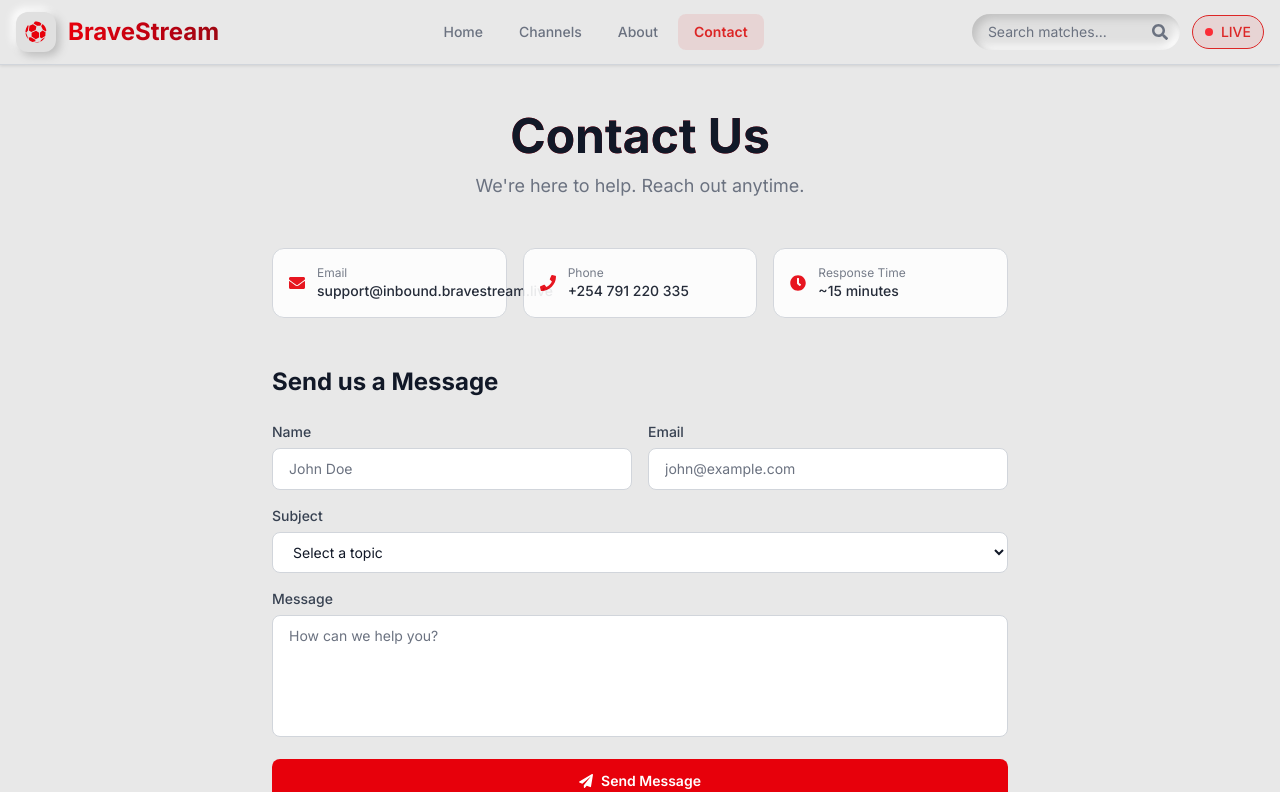
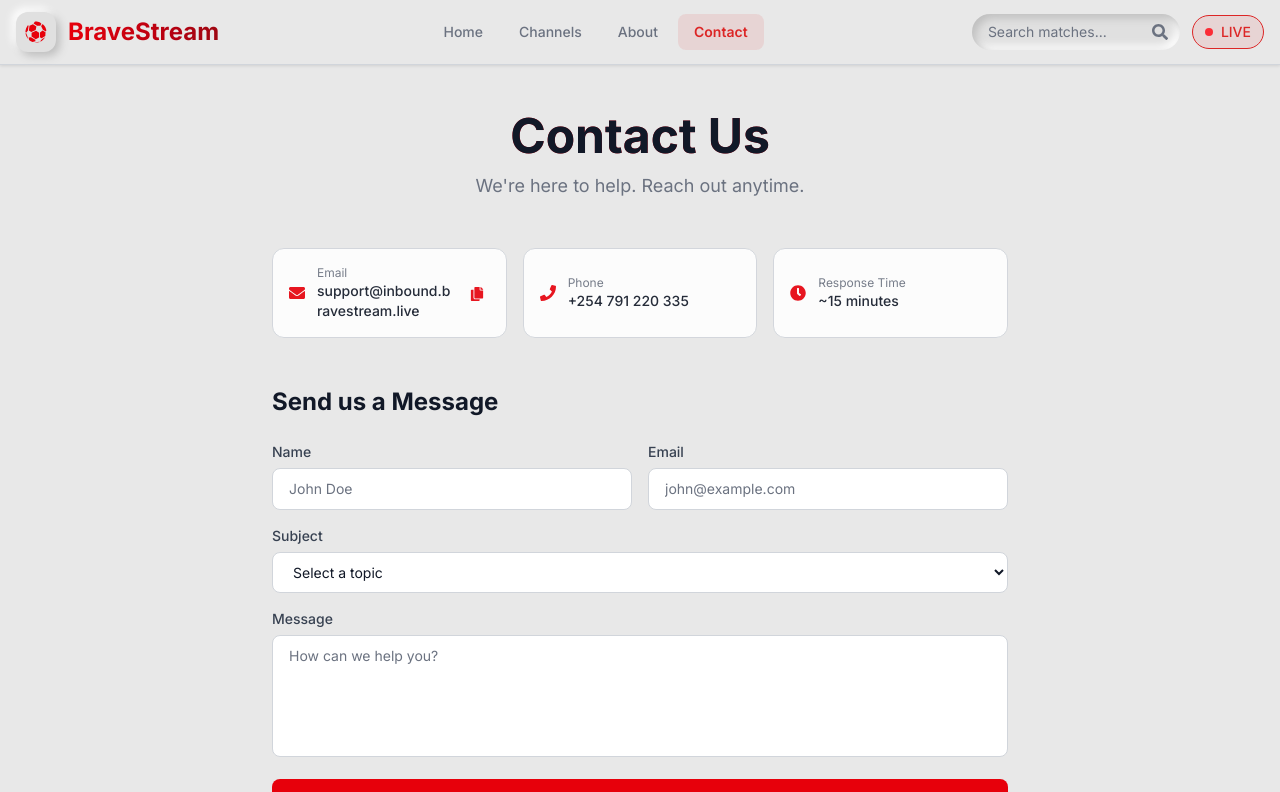
Before and after one commit to Hackerlord1/LiveStream, a Next.js app: page /contact in a window 1280 px wide. Shown: the top 792 px of the page. Built offline with nearby package versions, Linux system fonts and the light colour scheme.

Commit message:
changes on the sending of emails

```diff
--- a/src/app/contact/page.tsx
+++ b/src/app/contact/page.tsx
@@ -1,8 +1,7 @@
-// src/app/contact/page.tsx
 'use client';
 
 import { useState } from 'react';
-import Header from "@/components/Header";
+import Header from '@/components/Header';
 import {
   FaEnvelope,
   FaPhone,
@@ -10,62 +9,124 @@ import {
   FaPaperPlane,
   FaChevronDown,
   FaChevronUp,
-} from "react-icons/fa";
+  FaCopy,
+  FaCheck,
+} from 'react-icons/fa';
 
 const FAQS = [
-    { q: "How do I report a broken stream?", a: "Use the 'Report Stream' button on the player page or contact support immediately." },
-    { q: "Is BraveStream available in my country?", a: "We're available worldwide. Some content may have regional restrictions based on broadcasting rights." },
-    { q: "How can I become a content partner?", a: "Email partnership@inbound.bravestream.live with details about your content." },
-    { q: "Do you offer mobile apps?", a: "Yes! Our platform is fully responsive and works on all devices." },
+  {
+    q: 'How do I report a broken stream?',
+    a: "Use the 'Report Stream' button on the player page or contact support immediately.",
+  },
+  {
+    q: 'Is BraveStream available in my country?',
+    a: "We're available worldwide. Some content may have regional restrictions based on broadcasting rights.",
+  },
+  {
+    q: 'How can I become a content partner?',
+    a: 'Email partnership@inbound.bravestream.live with details about your content.',
+  },
+  {
+    q: 'Do you offer mobile apps?',
+    a: 'Yes! Our platform is fully responsive and works on all devices.',
+  },
 ] as const;
 
 const SUBJECTS = [
-    { value: "", label: "Select a topic" },
-    { value: "technical", label: "Technical Support" },
-    { value: "account", label: "Account Issues" },
-    { value: "streaming", label: "Streaming Problems" },
-    { value: "partnership", label: "Partnership Inquiry" },
-    { value: "feedback", label: "Feedback & Suggestions" },
-    { value: "other", label: "Other" },
+  { value: '', label: 'Select a topic' },
+  { value: 'technical', label: 'Technical Support' },
+  { value: 'account', label: 'Account Issues' },
+  { value: 'streaming', label: 'Streaming Problems' },
+  { value: 'partnership', label: 'Partnership Inquiry' },
+  { value: 'feedback', label: 'Feedback & Suggestions' },
+  { value: 'other', label: 'Other' },
 ] as const;
 
 function FaqItem({ q, a }: { q: string; a: string }) {
   const [open, setOpen] = useState(false);
+
   return (
-        <div style={{ borderBottom: '1px solid var(--border-secondary)' }} className="last:border-0">
+    <div
+      style={{ borderBottom: '1px solid var(--border-secondary)' }}
+      className="last:border-0"
+    >
       <button
+        type="button"
         onClick={() => setOpen(!open)}
         className="w-full flex items-center justify-between py-4 text-left"
       >
-                <span className="font-medium text-sm pr-4" style={{ color: 'var(--text-primary)' }}>{q}</span>
-                {open
-                    ? <FaChevronUp className="w-3 h-3 shrink-0" style={{ color: 'var(--text-muted)' }} />
-                    : <FaChevronDown className="w-3 h-3 shrink-0" style={{ color: 'var(--text-muted)' }} />
-                }
+        <span
+          className="font-medium text-sm pr-4"
+          style={{ color: 'var(--text-primary)' }}
+        >
+          {q}
+        </span>
+
+        {open ? (
+          <FaChevronUp
+            className="w-3 h-3 shrink-0"
+            style={{ color: 'var(--text-muted)' }}
+          />
+        ) : (
+          <FaChevronDown
+            className="w-3 h-3 shrink-0"
+            style={{ color: 'var(--text-muted)' }}
+          />
+        )}
       </button>
+
       {open && (
-                <p className="pb-4 text-sm leading-relaxed" style={{ color: 'var(--text-muted)' }}>{a}</p>
+        <p
+          className="pb-4 text-sm leading-relaxed"
+          style={{ color: 'var(--text-muted)' }}
+        >
+          {a}
+        </p>
       )}
     </div>
   );
 }
 
 export default function ContactPage() {
-    const [formData, setFormData] = useState({ name: '', email: '', subject: '', message: '' });
+  const [formData, setFormData] = useState({
+    name: '',
+    email: '',
+    subject: '',
+    message: '',
+  });
+
   const [status, setStatus] = useState<'idle' | 'sending' | 'success' | 'error'>('idle');
+  const [copiedEmail, setCopiedEmail] = useState(false);
+
+  const supportEmail = 'support@inbound.bravestream.live';
 
   const handleSubmit = async (e: React.FormEvent) => {
     e.preventDefault();
     setStatus('sending');
+
     try {
+      const selectedSubject =
+        SUBJECTS.find((s) => s.value === formData.subject)?.label || formData.subject;
+
       const res = await fetch('/api/contact', {
         method: 'POST',
         headers: { 'Content-Type': 'application/json' },
-                body: JSON.stringify(formData),
+        body: JSON.stringify({
+          ...formData,
+          subject: selectedSubject,
+        }),
       });
+
       if (!res.ok) throw new Error('Failed to send');
+
       setStatus('success');
-            setFormData({ name: '', email: '', subject: '', message: '' });
+      setFormData({
+        name: '',
+        email: '',
+        subject: '',
+        message: '',
+      });
+
       setTimeout(() => setStatus('idle'), 5000);
     } catch {
       setStatus('error');
@@ -73,8 +134,20 @@ export default function ContactPage() {
     }
   };
 
-    const handleChange = (e: React.ChangeEvent<HTMLInputElement | HTMLTextAreaElement | HTMLSelectElement>) => {
+  const handleChange = (
+    e: React.ChangeEvent<HTMLInputElement | HTMLTextAreaElement | HTMLSelectElement>
+  ) => {
     setFormData({ ...formData, [e.target.name]: e.target.value });
+  };
+
+  const handleCopyEmail = async () => {
+    try {
+      await navigator.clipboard.writeText(supportEmail);
+      setCopiedEmail(true);
+      setTimeout(() => setCopiedEmail(false), 2000);
+    } catch (error) {
+      console.error('Failed to copy email:', error);
+    }
   };
 
   const inputStyle: React.CSSProperties = {
@@ -83,12 +156,38 @@ export default function ContactPage() {
     color: 'var(--input-text)',
   };
 
+  const contactItems = [
+    {
+      icon: <FaEnvelope className="text-red-600 shrink-0" />,
+      label: 'Email',
+      value: supportEmail,
+      copyable: true,
+    },
+    {
+      icon: <FaPhone className="text-red-600 shrink-0" />,
+      label: 'Phone',
+      value: '+254 791 220 335',
+      copyable: false,
+    },
+    {
+      icon: <FaClock className="text-red-600 shrink-0" />,
+      label: 'Response Time',
+      value: '~15 minutes',
+      copyable: false,
+    },
+  ] as const;
+
   return (
-        <div className="min-h-screen" style={{ backgroundColor: 'var(--neu-bg-page)', color: 'var(--text-secondary)' }}>
+    <div
+      className="min-h-screen"
+      style={{
+        backgroundColor: 'var(--neu-bg-page)',
+        color: 'var(--text-secondary)',
+      }}
+    >
       <Header />
 
       <main className="max-w-3xl mx-auto px-4 py-12">
-
         {/* Hero */}
         <section className="text-center mb-12">
           <h1 className="text-4xl md:text-5xl font-bold mb-3 bg-gradient-to-r from-red-600 to-red-800 bg-clip-text text-transparent">
@@ -101,11 +200,7 @@ export default function ContactPage() {
 
         {/* Quick Contact Info */}
         <section className="grid grid-cols-1 sm:grid-cols-3 gap-4 mb-12">
-                    {[
-                        { icon: <FaEnvelope className="text-red-600 shrink-0" />, label: 'Email', value: 'support@inbound.bravestream.live' },
-                        { icon: <FaPhone className="text-red-600 shrink-0" />, label: 'Phone', value: '+254 791 220 335' },
-                        { icon: <FaClock className="text-red-600 shrink-0" />, label: 'Response Time', value: '~15 minutes' },
-                    ].map((item) => (
+          {contactItems.map((item) => (
             <div
               key={item.label}
               className="flex items-center gap-3 p-4 rounded-xl"
@@ -116,9 +211,46 @@ export default function ContactPage() {
               }}
             >
               {item.icon}
-                            <div>
-                                <p className="text-xs" style={{ color: 'var(--text-muted)' }}>{item.label}</p>
-                                <p className="text-sm font-medium" style={{ color: 'var(--text-primary)' }}>{item.value}</p>
+
+              <div className="min-w-0 flex-1">
+                <p className="text-xs" style={{ color: 'var(--text-muted)' }}>
+                  {item.label}
+                </p>
+
+                {item.copyable ? (
+                  <div className="flex items-start gap-2 min-w-0">
+                    <a
+                      href={`mailto:${item.value}`}
+                      className="text-sm font-medium break-all min-w-0 hover:underline"
+                      style={{ color: 'var(--text-primary)' }}
+                      title={item.value}
+                    >
+                      {item.value}
+                    </a>
+
+                    <button
+                      type="button"
+                      onClick={handleCopyEmail}
+                      className="shrink-0 p-1.5 rounded-md hover:bg-red-50 transition-colors"
+                      title={copiedEmail ? 'Copied!' : 'Copy email'}
+                      aria-label={copiedEmail ? 'Email copied' : 'Copy email'}
+                    >
+                      {copiedEmail ? (
+                        <FaCheck className="w-3.5 h-3.5 text-green-600" />
+                      ) : (
+                        <FaCopy className="w-3.5 h-3.5 text-red-600" />
+                      )}
+                    </button>
+                  </div>
+                ) : (
+                  <p
+                    className="text-sm font-medium break-words"
+                    style={{ color: 'var(--text-primary)' }}
+                    title={item.value}
+                  >
+                    {item.value}
+                  </p>
+                )}
               </div>
             </div>
           ))}
@@ -126,18 +258,35 @@ export default function ContactPage() {
 
         {/* Contact Form */}
         <section className="mb-12">
-                    <h2 className="text-2xl font-bold mb-6" style={{ color: 'var(--text-primary)' }}>
+          <h2
+            className="text-2xl font-bold mb-6"
+            style={{ color: 'var(--text-primary)' }}
+          >
             Send us a Message
           </h2>
 
           {status === 'success' && (
-                        <div className="mb-6 p-4 rounded-lg text-sm" style={{ backgroundColor: 'var(--success-bg)', border: '1px solid var(--success-text)', color: 'var(--success-text)' }}>
+            <div
+              className="mb-6 p-4 rounded-lg text-sm"
+              style={{
+                backgroundColor: 'var(--success-bg)',
+                border: '1px solid var(--success-text)',
+                color: 'var(--success-text)',
+              }}
+            >
               Thank you! We&apos;ll get back to you soon.
             </div>
           )}
 
           {status === 'error' && (
-                        <div className="mb-6 p-4 rounded-lg text-sm" style={{ backgroundColor: 'var(--error-bg)', border: '1px solid var(--error-text)', color: 'var(--error-text)' }}>
+            <div
+              className="mb-6 p-4 rounded-lg text-sm"
+              style={{
+                backgroundColor: 'var(--error-bg)',
+                border: '1px solid var(--error-text)',
+                color: 'var(--error-text)',
+              }}
+            >
               Something went wrong. Please try again.
             </div>
           )}
@@ -145,41 +294,90 @@ export default function ContactPage() {
           <form onSubmit={handleSubmit} className="space-y-4">
             <div className="grid sm:grid-cols-2 gap-4">
               <div>
-                                <label className="block text-sm font-medium mb-1.5" style={{ color: 'var(--text-secondary)' }}>Name</label>
-                                <input type="text" name="name" value={formData.name} onChange={handleChange} required
+                <label
+                  className="block text-sm font-medium mb-1.5"
+                  style={{ color: 'var(--text-secondary)' }}
+                >
+                  Name
+                </label>
+                <input
+                  type="text"
+                  name="name"
+                  value={formData.name}
+                  onChange={handleChange}
+                  required
                   className="w-full px-4 py-2.5 rounded-lg text-sm focus:outline-none focus:ring-2 focus:ring-red-500/30 transition-colors"
-                                    style={inputStyle} placeholder="John Doe"
+                  style={inputStyle}
+                  placeholder="John Doe"
                 />
               </div>
+
               <div>
-                                <label className="block text-sm font-medium mb-1.5" style={{ color: 'var(--text-secondary)' }}>Email</label>
-                                <input type="email" name="email" value={formData.email} onChange={handleChange} required
+                <label
+                  className="block text-sm font-medium mb-1.5"
+                  style={{ color: 'var(--text-secondary)' }}
+                >
+                  Email
+                </label>
+                <input
+                  type="email"
+                  name="email"
+                  value={formData.email}
+                  onChange={handleChange}
+                  required
                   className="w-full px-4 py-2.5 rounded-lg text-sm focus:outline-none focus:ring-2 focus:ring-red-500/30 transition-colors"
-                                    style={inputStyle} placeholder="john@example.com"
+                  style={inputStyle}
+                  placeholder="john@example.com"
                 />
               </div>
             </div>
 
             <div>
-                            <label className="block text-sm font-medium mb-1.5" style={{ color: 'var(--text-secondary)' }}>Subject</label>
-                            <select name="subject" value={formData.subject} onChange={handleChange} required
+              <label
+                className="block text-sm font-medium mb-1.5"
+                style={{ color: 'var(--text-secondary)' }}
+              >
+                Subject
+              </label>
+              <select
+                name="subject"
+                value={formData.subject}
+                onChange={handleChange}
+                required
                 className="w-full px-4 py-2.5 rounded-lg text-sm focus:outline-none focus:ring-2 focus:ring-red-500/30 transition-colors"
                 style={inputStyle}
               >
-                                {SUBJECTS.map((s) => (<option key={s.value} value={s.value}>{s.label}</option>))}
+                {SUBJECTS.map((s) => (
+                  <option key={s.value} value={s.value}>
+                    {s.label}
+                  </option>
+                ))}
               </select>
             </div>
 
             <div>
-                            <label className="block text-sm font-medium mb-1.5" style={{ color: 'var(--text-secondary)' }}>Message</label>
-                            <textarea name="message" value={formData.message} onChange={handleChange} required rows={5}
+              <label
+                className="block text-sm font-medium mb-1.5"
+                style={{ color: 'var(--text-secondary)' }}
+              >
+                Message
+              </label>
+              <textarea
+                name="message"
+                value={formData.message}
+                onChange={handleChange}
+                required
+                rows={5}
                 className="w-full px-4 py-2.5 rounded-lg text-sm resize-none focus:outline-none focus:ring-2 focus:ring-red-500/30 transition-colors"
-                                style={inputStyle} placeholder="How can we help you?"
+                style={inputStyle}
+                placeholder="How can we help you?"
               />
             </div>
 
-                        <button type="submit"
-                            className="w-full py-3 bg-red-600 hover:bg-red-700 text-white text-sm font-semibold rounded-lg transition-colors flex items-center justify-center gap-2"
+            <button
+              type="submit"
+              disabled={status === 'sending'}
+              className="w-full py-3 bg-red-600 hover:bg-red-700 disabled:opacity-60 disabled:cursor-not-allowed text-white text-sm font-semibold rounded-lg transition-colors flex items-center justify-center gap-2"
             >
               <FaPaperPlane className="w-3.5 h-3.5" />
               {status === 'sending' ? 'Sending...' : 'Send Message'}
@@ -187,15 +385,23 @@ export default function ContactPage() {
           </form>
         </section>
 
-                <hr style={{ borderColor: 'var(--border-primary)' }} className="mb-12" />
+        <hr
+          style={{ borderColor: 'var(--border-primary)' }}
+          className="mb-12"
+        />
 
         {/* FAQ */}
         <section className="mb-12">
-                    <h2 className="text-2xl font-bold mb-6" style={{ color: 'var(--text-primary)' }}>
+          <h2
+            className="text-2xl font-bold mb-6"
+            style={{ color: 'var(--text-primary)' }}
+          >
             Frequently Asked Questions
           </h2>
           <div>
-                        {FAQS.map((faq) => (<FaqItem key={faq.q} q={faq.q} a={faq.a} />))}
+            {FAQS.map((faq) => (
+              <FaqItem key={faq.q} q={faq.q} a={faq.a} />
+            ))}
           </div>
         </section>
 
```
Lines whose indentation alone changed are shown as unchanged.
